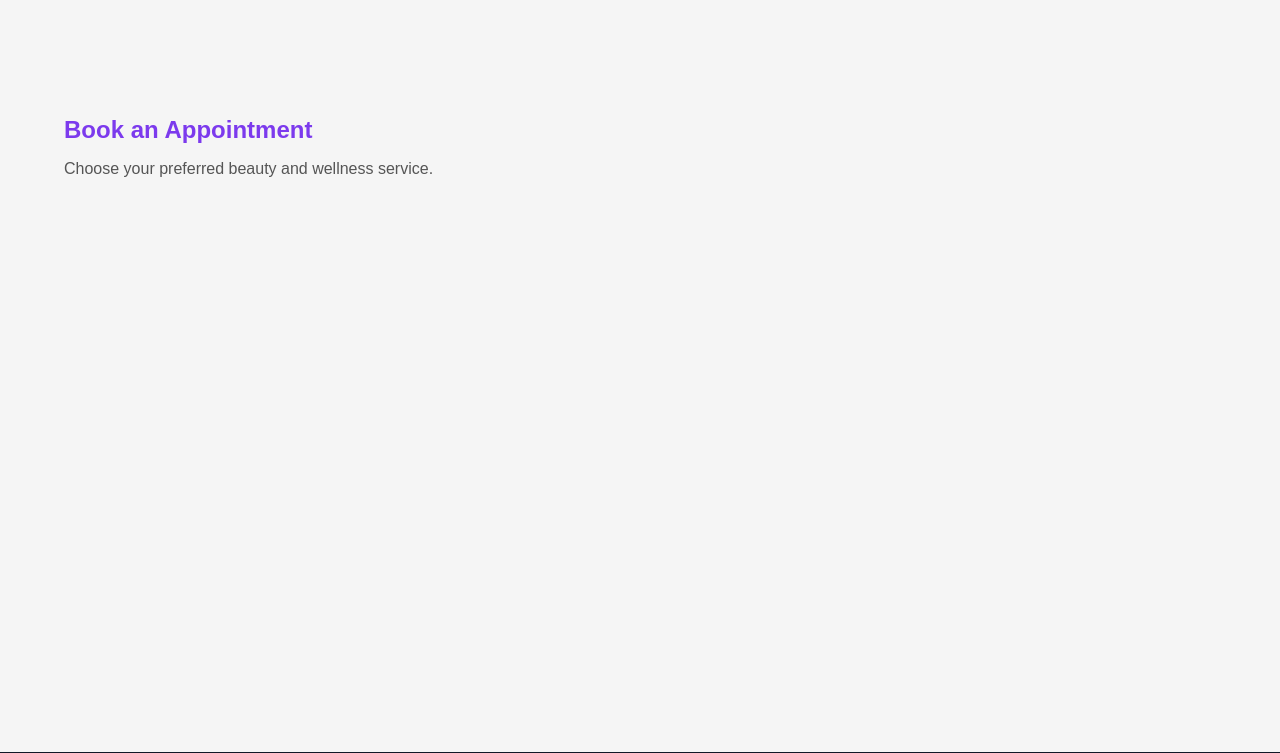
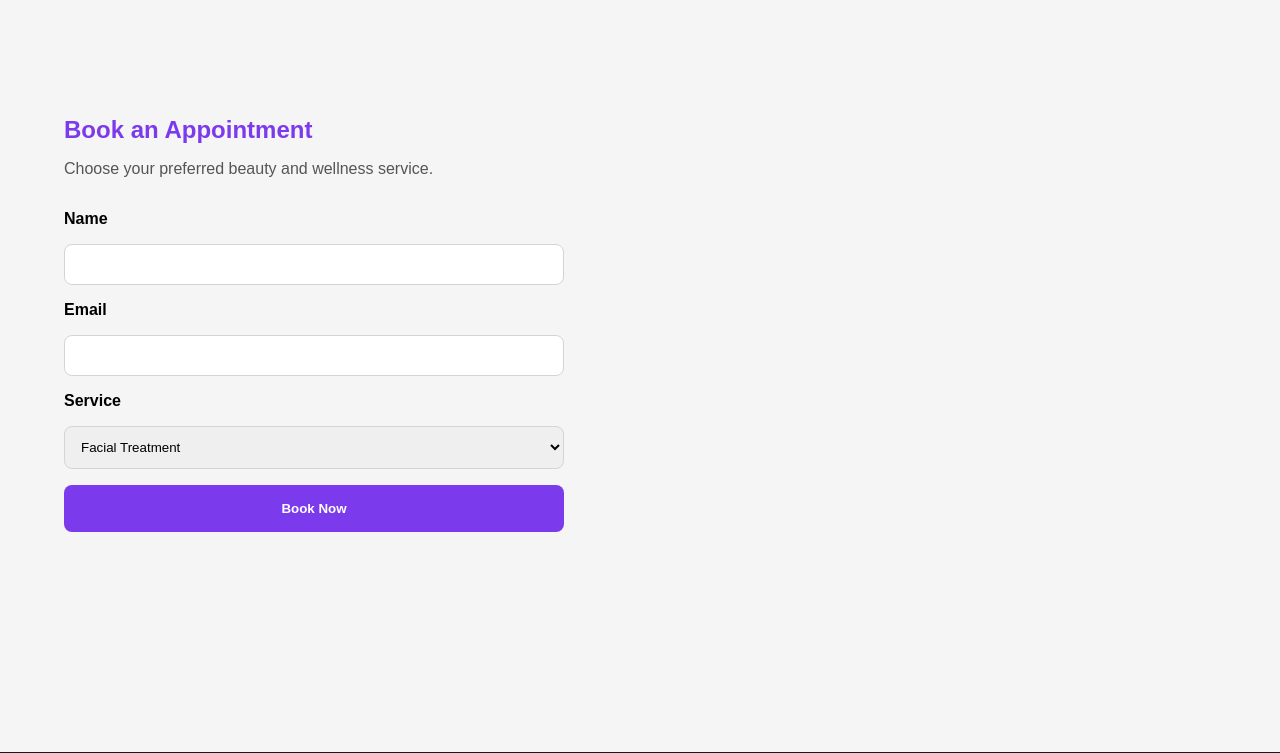
Before and after one commit to vera-com/glow-space, a Django app: page /bookings/ in a window 1280 px wide. Shown: the part 60-813 px from the top of the page. Run offline with Django 5.2, Linux system fonts and the light colour scheme.

Commit message:
Add booking form to bookings page.

```diff
--- a/home/templates/home/bookings.html
+++ b/home/templates/home/bookings.html
@@ -9,6 +9,23 @@
         Choose your preferred beauty and wellness service.
     </p>
 
+    <form class="booking-form">
+    <label for="name">Name</label>
+    <input type="text" id="name">
+
+    <label for="email">Email</label>
+    <input type="email" id="email">
+
+    <label for="service">Service</label>
+    <select id="service">
+        <option>Facial Treatment</option>
+        <option>Massage Therapy</option>
+        <option>Nail Care</option>
+    </select>
+
+    <button type="submit">Book Now</button>
+</form>
+
 </section>
 
 {% endblock %}
--- a/static/css/style.css
+++ b/static/css/style.css
@@ -205,6 +205,44 @@ nav {
 }
 
 /* --------------------
+   Booking Form
+-------------------- */
+
+.booking-form {
+    max-width: 500px;
+    margin-top: 2rem;
+
+    display: flex;
+    flex-direction: column;
+    gap: 1rem;
+}
+
+.booking-form label {
+    font-weight: bold;
+}
+
+.booking-form input,
+.booking-form select {
+    padding: 0.75rem;
+    border: 1px solid #d1d5db;
+    border-radius: 8px;
+}
+
+.booking-form button {
+    background-color: #7c3aed;
+    color: white;
+    border: none;
+    padding: 1rem;
+    border-radius: 8px;
+    cursor: pointer;
+    font-weight: bold;
+}
+
+.booking-form button:hover {
+    background-color: #5b21b6;
+}
+
+/* --------------------
    Footer
 -------------------- */
 
```
